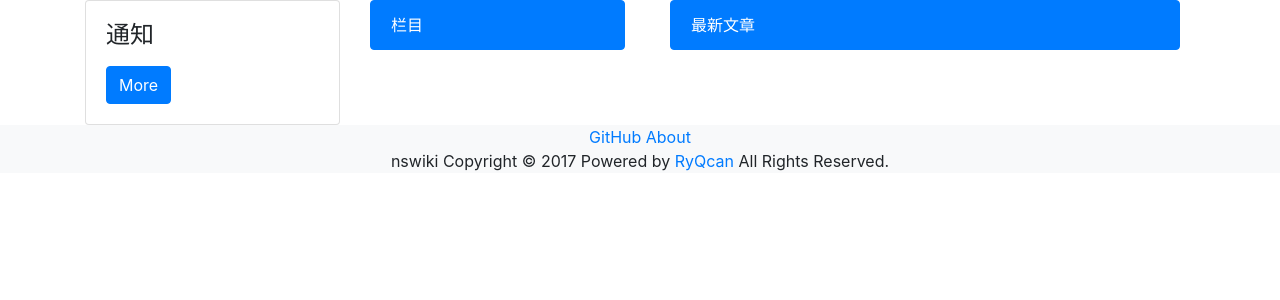
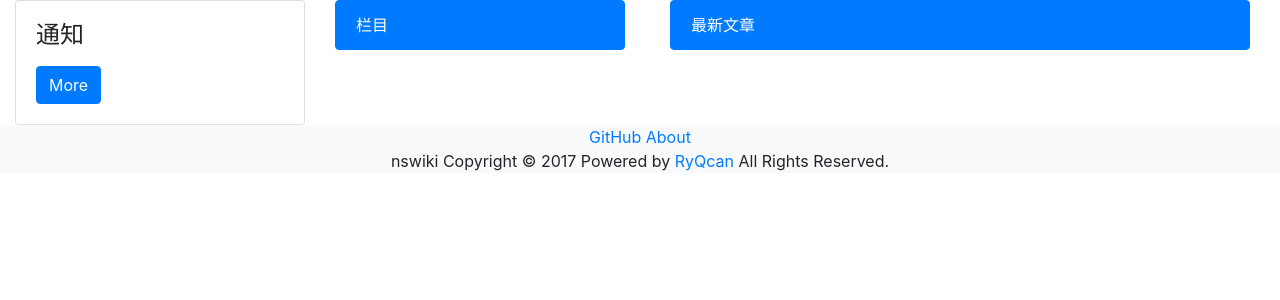
Before and after one commit to RyQcan/minicms, a Django app: page / in a window 1280 px wide. Shown: the part 56-356 px from the top of the page. Run offline with Django 3.2, Linux system fonts and the light colour scheme; data that the repository does not hold is empty; some libraries are stand-ins or nearby versions.

Commit message:
update main view

```diff
--- a/templates/index.html
+++ b/templates/index.html
@@ -3,7 +3,7 @@
 {% block title %} 首页 {% endblock title %}
 
 {% block content %}
-    <div class="container">
+    <div class="container-fluid">
         <div class="row clearfix">
             <div class="col-sm">
                 <div class="card">
@@ -50,7 +50,7 @@
                     {% endfor %}
                 </div>
             </div>
-            <div class="col-md-6 column">
+            <div class="col-md-6">
                 <div class="panel panel-default">
                     {#                    <div class="panel-heading">#}
                     {#                        <a href="#" class="panel-title text-center">最新文章</a>#}
```
